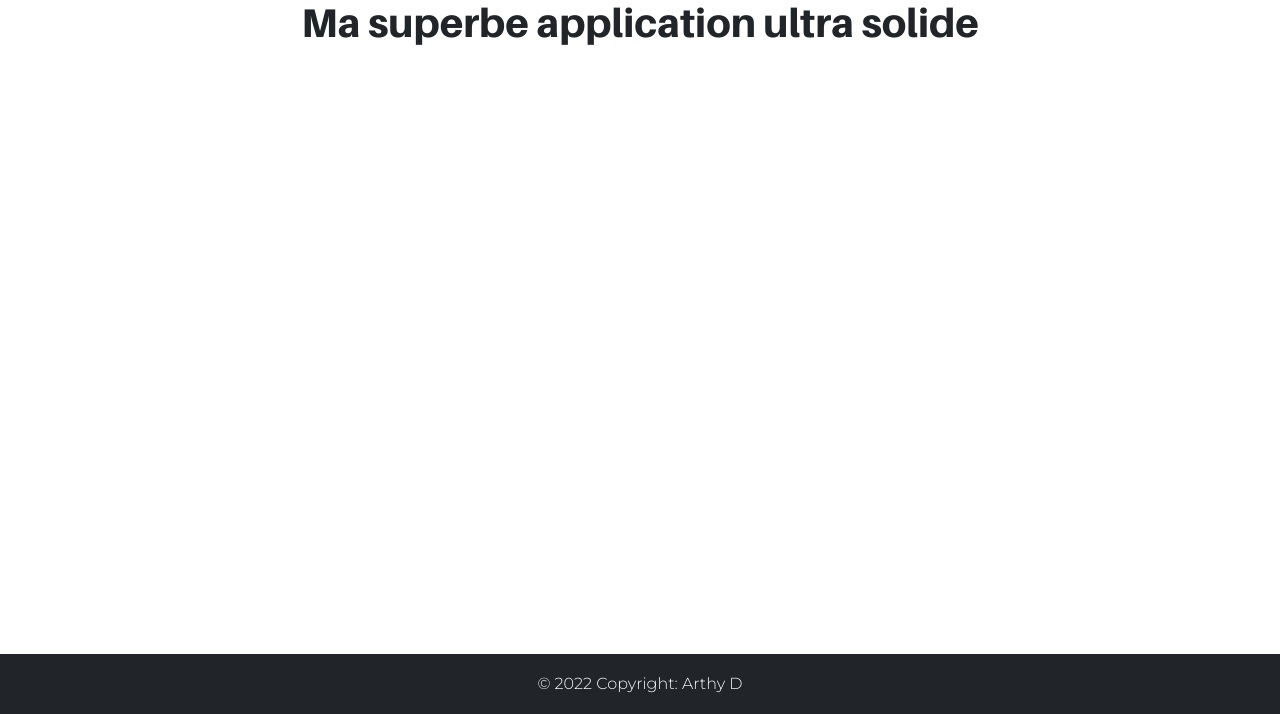
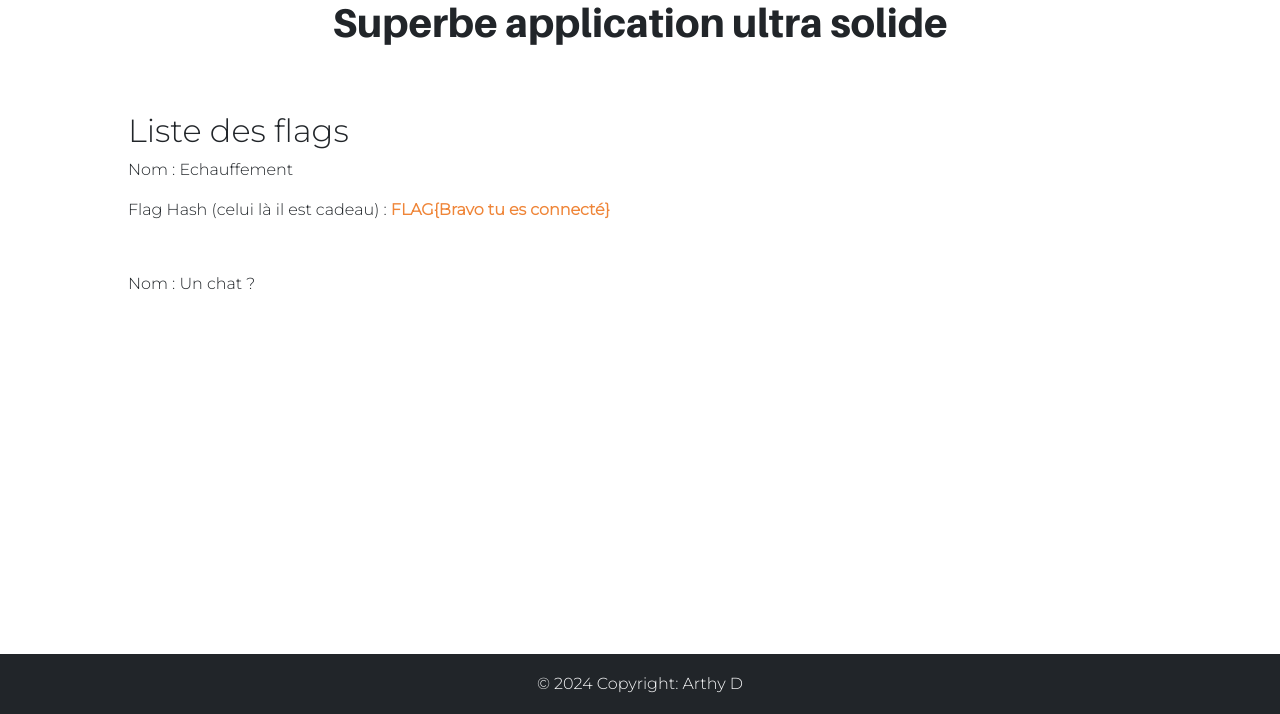
Before and after one commit to ArthyD/Secret-Santa, a Flask app: page /home in a window 1280 px wide. Shown: the part 86-800 px from the top of the page. Run offline with Flask 3, Linux system fonts and the light colour scheme; a user stored in the database is signed in; some libraries are stand-ins or nearby versions.

Commit message:
FLAG{Git oh zut}

```diff
--- a/website/models.py
+++ b/website/models.py
@@ -10,6 +10,7 @@ class User(db.Model, UserMixin):
 
 class Flag(db.Model):
     id = db.Column(db.Integer, primary_key=True)
-    name = db.Column(db.String(150))
+    nom= db.Column(db.String(150))
     hash = db.Column(db.String(150))
     found = db.Column(db.Boolean)
+    id_user = db.Column(db.Integer, db.ForeignKey('user.id'))
--- a/website/static/css/main.css
+++ b/website/static/css/main.css
@@ -78,6 +78,17 @@ h1{
   font-family:'aileronheavy';
 }
 
+.cardnotfound{
+  border-color: red;
+  border-width: 1px;
+  border-radius: 15px;
+}
+
+.flag{
+font-weight: bolder;
+color: #EF8538;
+}
+
 .shadow-img{
   box-shadow: 5px 5px lightgrey;
 }
--- a/website/templates/base.html
+++ b/website/templates/base.html
@@ -78,7 +78,8 @@
 
 <footer class="footer bg-dark text-center">
     <div class="container">
-      <span class="text-light ">© 2022 Copyright: Arthy D</span>
+        <!-- FLAG{Les commentaires c'est super} -->
+      <span class="text-light ">© 2024 Copyright: Arthy D</span>
     </div>
   </footer>
 
--- a/website/templates/home.html
+++ b/website/templates/home.html
@@ -2,9 +2,23 @@
 
 {% block main %}
 <main>
-    <h1 class="main-title">Ma superbe application ultra solide</h1>
+    <h1 class="main-title">Superbe application ultra solide</h1>
 <article>
-
+    <div>
+        <h2>Liste des flags</h2>
+            {% for flag in flags %}
+            <div class="cardnotfound">
+                    <p>Nom : {{flag.nom}}</p>
+                    {% if user.est_admin %}
+                        <p>Flag Hash : {{flag.hash}}</p>
+                    {% endif %}
+                    {% if flag.id == 1 %}
+                        <p>Flag Hash (celui là il est cadeau) : <span class="flag">{{flag.hash}}</span></p>
+                    {% endif %}
+            </div>
+            <p class="space"></p>
+            {% endfor %}
+    </div>
 
 </article>
 </main>
--- a/website/views.py
+++ b/website/views.py
@@ -1,5 +1,8 @@
 from flask import Blueprint, render_template,request,flash,redirect,url_for,jsonify,send_from_directory
 from flask_login import login_required, current_user
+import os
+
+from .models import Flag
 
 views = Blueprint('views', __name__)
 
@@ -7,4 +10,5 @@ views = Blueprint('views', __name__)
 @views.route('/home', methods=['GET', 'POST'])
 @login_required
 def home():
-    return render_template("home.html", user=current_user)
+    flag_found = Flag.query.filter_by(id_user=current_user.id)
+    return render_template("home.html", user=current_user, flags = flag_found)
```
Also changed, not shown: website/auth.py (+22 -2 lines), instance/database.db.
